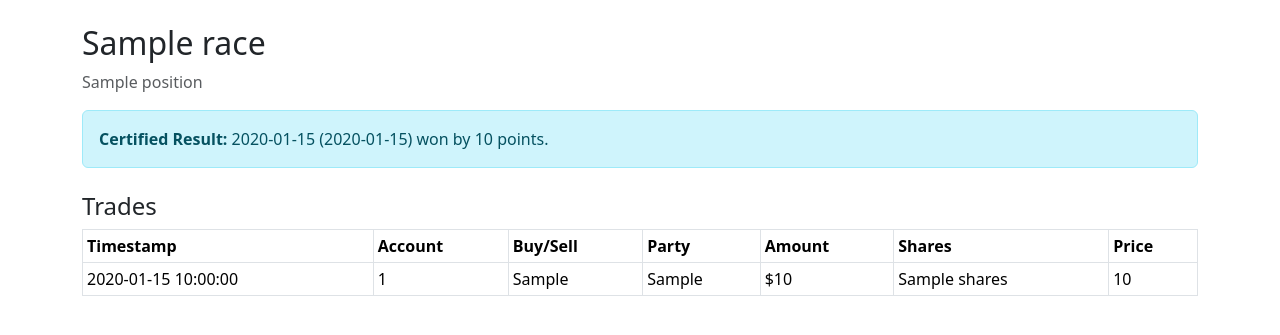
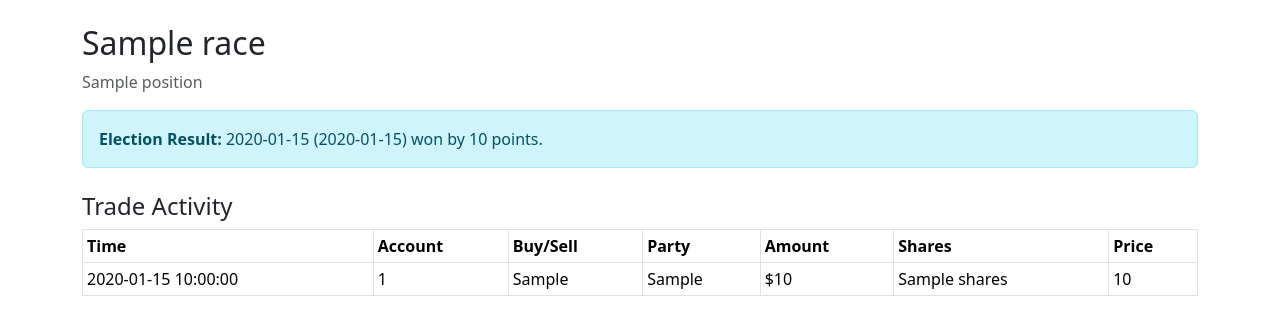
Before and after one commit to damellio/polymarket-senate-dashboard, a Flask app: template templates/race_detail.html in a window 1280 px wide. Shown: the part 56-391 px from the top of the page. Run offline with Flask 3, Linux system fonts and the light colour scheme; the template is opened without the code that fills it: most values are stand-ins (such as "Sample title", 1, 10 or a date in 2020).

Commit message:
Update race_detail.html

```diff
--- a/templates/race_detail.html
+++ b/templates/race_detail.html
@@ -1,22 +1,35 @@
 {% extends "base.html" %}
-{% block title %}{{ race.RaceName }}{% endblock %}
+
+{% block title %}
+{{ race.RaceName }}
+{% endblock %}
+
 {% block content %}
+
 <h2>{{ race.RaceName }}</h2>
-<p class="text-muted">{{ race.Position }}</p>
+
+<p class="text-muted">
+    {{ race.Position }}
+</p>
+
 
 {% if outcome %}
 <div class="alert alert-info">
-    <strong>Certified Result:</strong> {{ outcome.NameOfCandidateWhoWon }}
+    <strong>Election Result:</strong>
+    {{ outcome.NameOfCandidateWhoWon }}
     ({{ outcome.PartyOfCandidateWhoWon | party_label }})
     won by {{ outcome.MarginOfVictory }} points.
 </div>
 {% endif %}
 
-<h4 class="mt-4">Trades</h4>
+
+<h4 class="mt-4">Trade Activity</h4>
+
 <table class="table table-sm table-bordered">
+
     <thead>
         <tr>
-            <th>Timestamp</th>
+            <th>Time</th>
             <th>Account</th>
             <th>Buy/Sell</th>
             <th>Party</th>
@@ -25,6 +38,7 @@
             <th>Price</th>
         </tr>
     </thead>
+
     <tbody>
         {% for trade in trades %}
         <tr>
@@ -38,5 +52,7 @@
         </tr>
         {% endfor %}
     </tbody>
+
 </table>
+
 {% endblock %}
```
